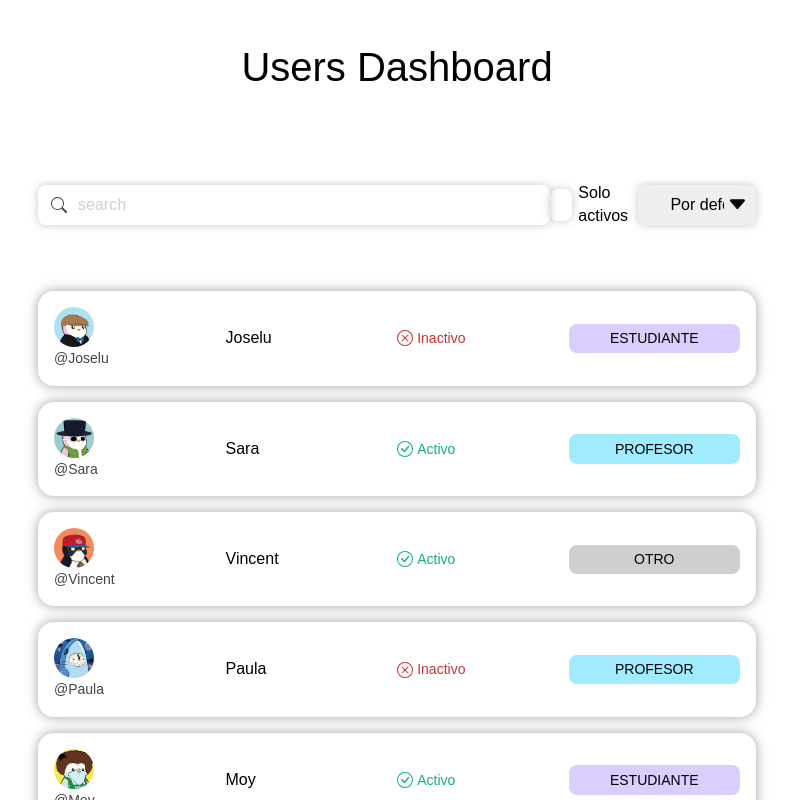
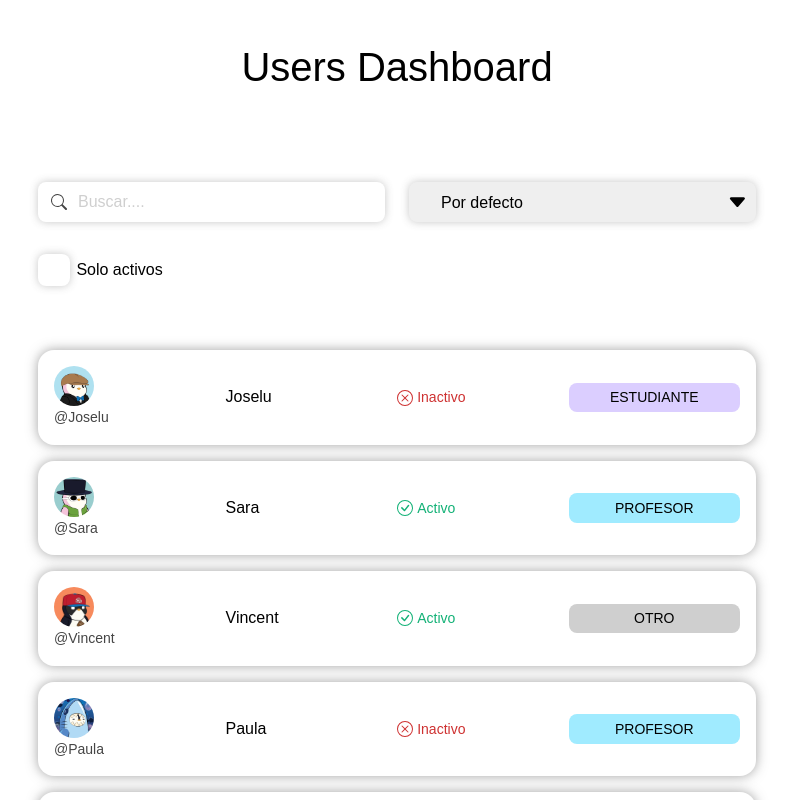
Before and after one commit to JoseIu/users-dashboard-react, a React (Vite) app: page / in a window 1280 px wide. Shown: the top 800 px of the page, without its empty margins (243-1036 px from the left). Built offline with nearby package versions, Linux system fonts and the light colour scheme; a web font is replaced by a local one.

Commit message:
order and grid

```diff
--- a/src/components/user-filters/UserFilters.jsx
+++ b/src/components/user-filters/UserFilters.jsx
@@ -13,18 +13,10 @@ const UserFilters = ({
 }) => (
 	<form className={style.form}>
 		<InputSearh
-			placeholder='search'
+			placeholder='Buscar....'
 			value={search}
 			onChange={(e) => setSearch(e.target.value)}
 		/>
-
-		<div className={style.form__active}>
-			<CheckBox
-				checked={onlyActive}
-				onChange={(e) => setOnlyActive(e.target.checked)}
-			/>
-			<span>Solo activos</span>
-		</div>
 
 		<Select value={sort} onChange={(e) => setSort(Number(e.target.value))}>
 			<option value={0}>Por defecto</option>
@@ -34,6 +26,13 @@ const UserFilters = ({
 				Por activación
 			</option>
 		</Select>
+		<div className={style.form__active}>
+			<CheckBox
+				checked={onlyActive}
+				onChange={(e) => setOnlyActive(e.target.checked)}
+			/>
+			<span>Solo activos</span>
+		</div>
 	</form>
 );
 export default UserFilters;
--- a/src/components/user-filters/UserFilters.module.css
+++ b/src/components/user-filters/UserFilters.module.css
@@ -1,7 +1,8 @@
 .form {
-	display: flex;
-	align-items: center;
-	justify-content: space-between;
+	display: grid;
+	grid-template-columns: repeat(2, 1fr);
+	column-gap: 1.5em;
+	row-gap: 2em;
 }
 
 .form__active {
```
